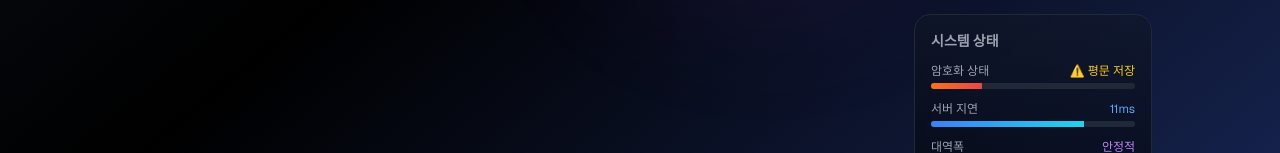
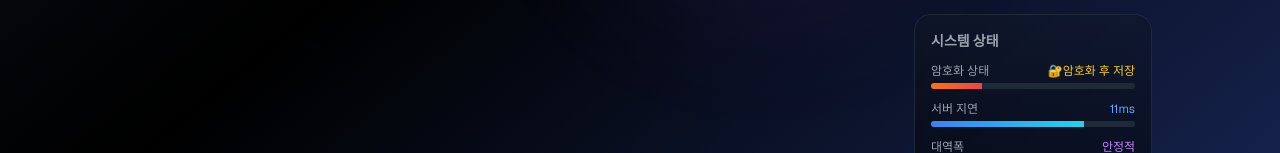
Before and after one commit to CSE4Seoul/cse4seoul, a Next.js app: page /chat in a window 1280 px wide. Shown: the part 782-935 px from the top of the page. Built offline with nearby package versions, Linux system fonts and the light colour scheme; no server answers; the database is empty.

Commit message:
update develop status to update.md and edited chat/page.tsx's content that encryption is being on

```diff
--- a/app/(main)/chat/page.tsx
+++ b/app/(main)/chat/page.tsx
@@ -564,7 +564,7 @@
                 <div>
                   <div className="flex justify-between text-xs mb-1">
                     <span className="text-gray-400">암호화 상태</span>
-                    <span className="text-yellow-400">⚠️ 평문 저장</span>
+                    <span className="text-yellow-400">🔐암호화 후 저장</span>
                   </div>
                   <div className="w-full bg-gray-800 h-1.5 rounded-full overflow-hidden">
                     <div className="bg-gradient-to-r from-orange-500 to-red-500 h-full w-1/4"></div>
```
Also changed, not shown: 1 other file (tests, documents, lock files or other folders).
